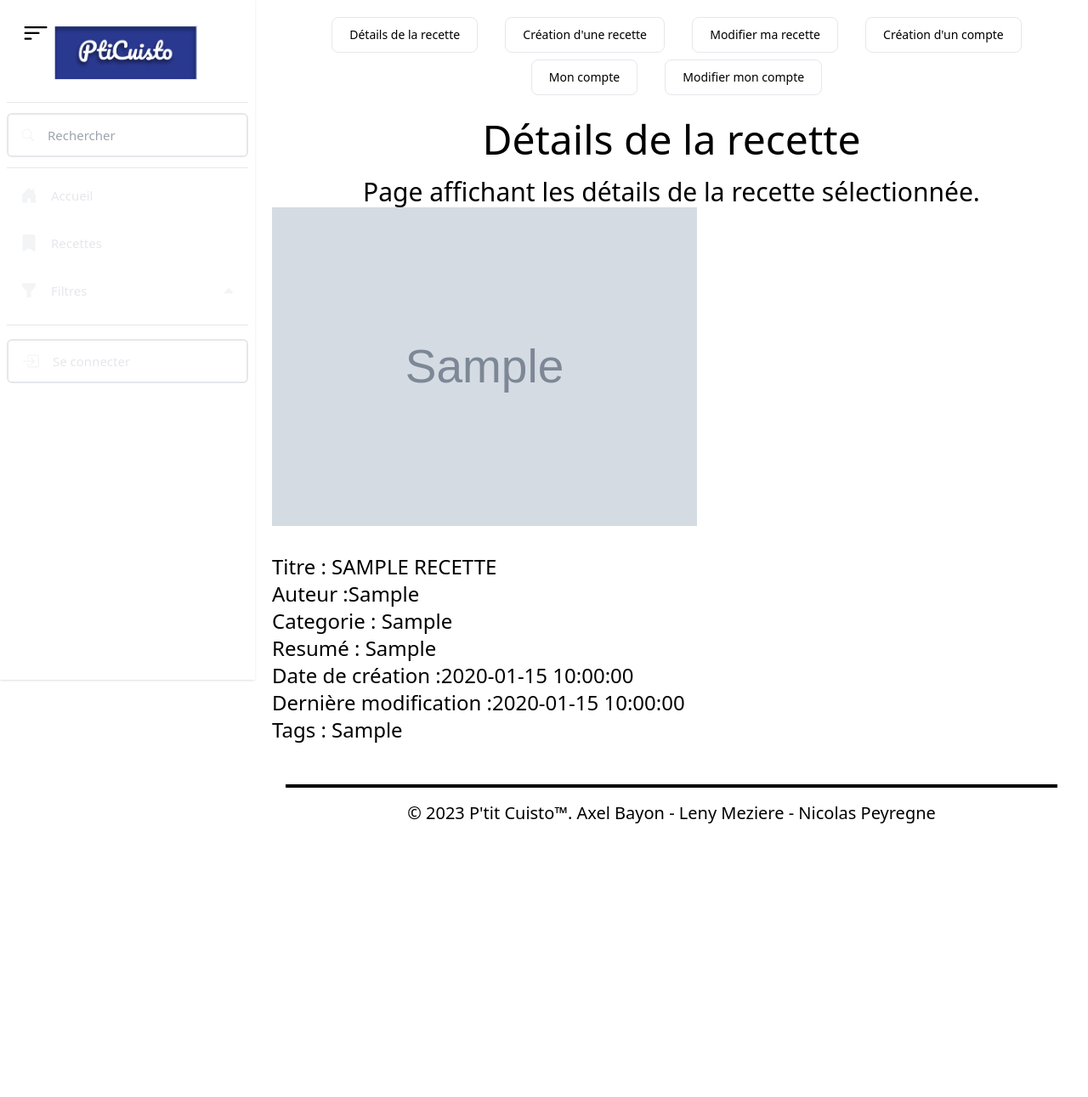
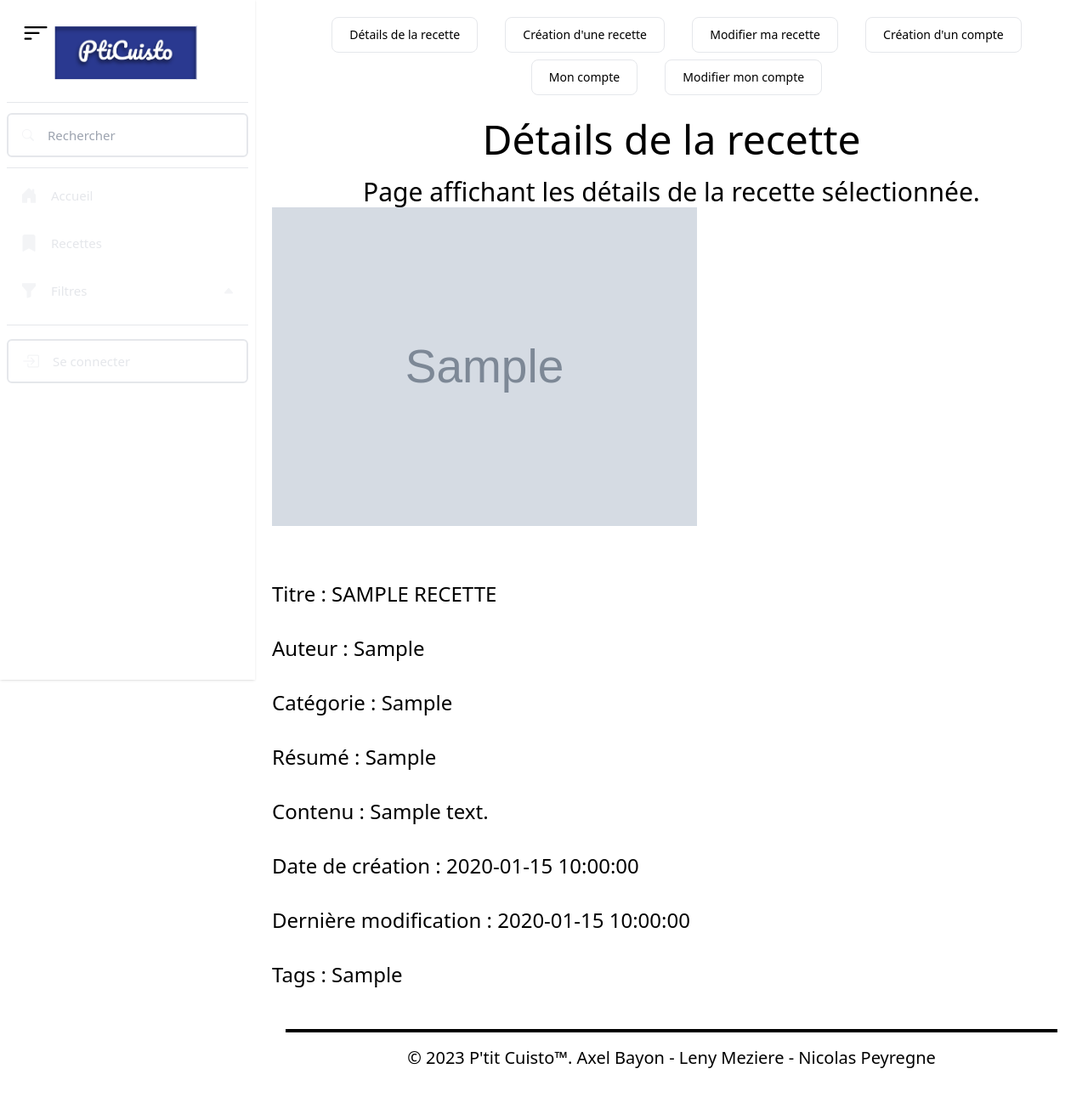
Before and after one commit to KSR0/MVC_TD1_FORK_PtitCuisto, a PHP site: template views/details_recette.php in a window 1280 px wide. Shown: the whole page at 85% size. Before the commit the page ends 969 px from the top, so only its background shows below. Run offline with PHP 8.4, Linux system fonts and the light colour scheme; the template is opened without the code that fills it: most values are stand-ins (such as "Sample title", 1, 10 or a date in 2020); grey boxes marked "Sample" are stand-in pictures; style sheets or scripts are compiled from the project's sources; some libraries are stand-ins or nearby versions.

Commit message:
minor changes

```diff
--- a/src/models/liste_recette.php
+++ b/src/models/liste_recette.php
@@ -67,6 +67,7 @@ class RecetteRepository {
     }
 
     public function getRecette(string $identifiant): Recette {
+
         $this->dbConnect($this);
         $requeteRecette = $this->bdd->prepare(
             "SELECT REC_ID, CAT_ID, REC_IMAGE, REC_TITRE, REC_CONTENU, REC_RESUME, CAT_INTITULE, TAG_INTITULE, REC_DATE_CREA, REC_DATE_MODIF, USER_ID, USER_PSEUDO FROM FORK_RECETTE JOIN FORK_CATEGORIE USING(CAT_ID) JOIN FORK_MENTIONNER USING(REC_ID) JOIN FORK_TAGS USING(TAG_ID) JOIN FORK_UTILISATEUR USING(USER_ID) WHERE REC_ID = ?"
--- a/views/details_recette.php
+++ b/views/details_recette.php
@@ -8,14 +8,17 @@
 
 <div id="recette">
     <?php
-        echo "<img src='" . $recette->rec_image . "' alt='Image recette " . $recette->rec_titre . "' width='500px'/></a>" . "<br>" .
-        "Titre : " . strtoupper($recette->rec_titre) . "<br>" .
-        "Auteur :"  . $recette->user_pseudo . "<br>" .
-        "Categorie : " . $recette->cat_intitule . "<br>" .
-        "Resumé : " . $recette->rec_resume . "<br>" .
-        "Date de création :" . $recette->rec_date_crea . "<br>" .
-        "Dernière modification :" . $recette->rec_date_modif . "<br>" .
+            echo "<img src='" . $recette->rec_image . "' alt='Image recette " . $recette->rec_titre . "' width='500px'/></a>" . "<br><br>" .
+        "Titre : " . strtoupper($recette->rec_titre) . "<br><br>" .
+        "Auteur : "  . $recette->user_pseudo . "<br><br>" .
+        "Catégorie : " . $recette->cat_intitule . "<br><br>" .
+        "Résumé : " . $recette->rec_resume . "<br><br>" .
+        "Contenu : " . $recette->rec_contenu . "<br><br>" .
+        "Date de création : " . $recette->rec_date_crea . "<br><br>" .
+        "Dernière modification : " . $recette->rec_date_modif . "<br><br>" .
         "Tags : " . $recette->tags_intitule . "<br>";
+
+
     ?>
 </div>
 
--- a/views/liste_recette.php
+++ b/views/liste_recette.php
@@ -27,7 +27,7 @@ function afficherRecettes() {
     for(let i = nbRecetteAfficher; i < nbRecetteAfficher + 10; i++) {
         if(i < recettes.length && recettes[i].length != 0) {
             content += "<a href='index.php?action=details_recette&id=" + recettes[i].rec_id + "'>" + "<img src='" + recettes[i].rec_image + "' alt='Image recette " + recettes[i].rec_titre + "' width='500px'/></a>" + "<br>" +
-                    "<a href='index+php?action=details_recette&id=" + recettes[i].rec_id + "'>" + (recettes[i].rec_titre).toUpperCase() + "</a><br>" +
+                    "<a href='index.php?action=details_recette&id=" + recettes[i].rec_id + "'>" + (recettes[i].rec_titre).toUpperCase() + "</a><br>" +
                     "Categorie : " + recettes[i].cat_intitule + "<br>" +
                     "Resumé : " + recettes[i].rec_resume + "<br>" +
                     "Tags : " + recettes[i].tags_intitule;
```
Also changed, not shown: index.php (line endings or trailing spaces).
